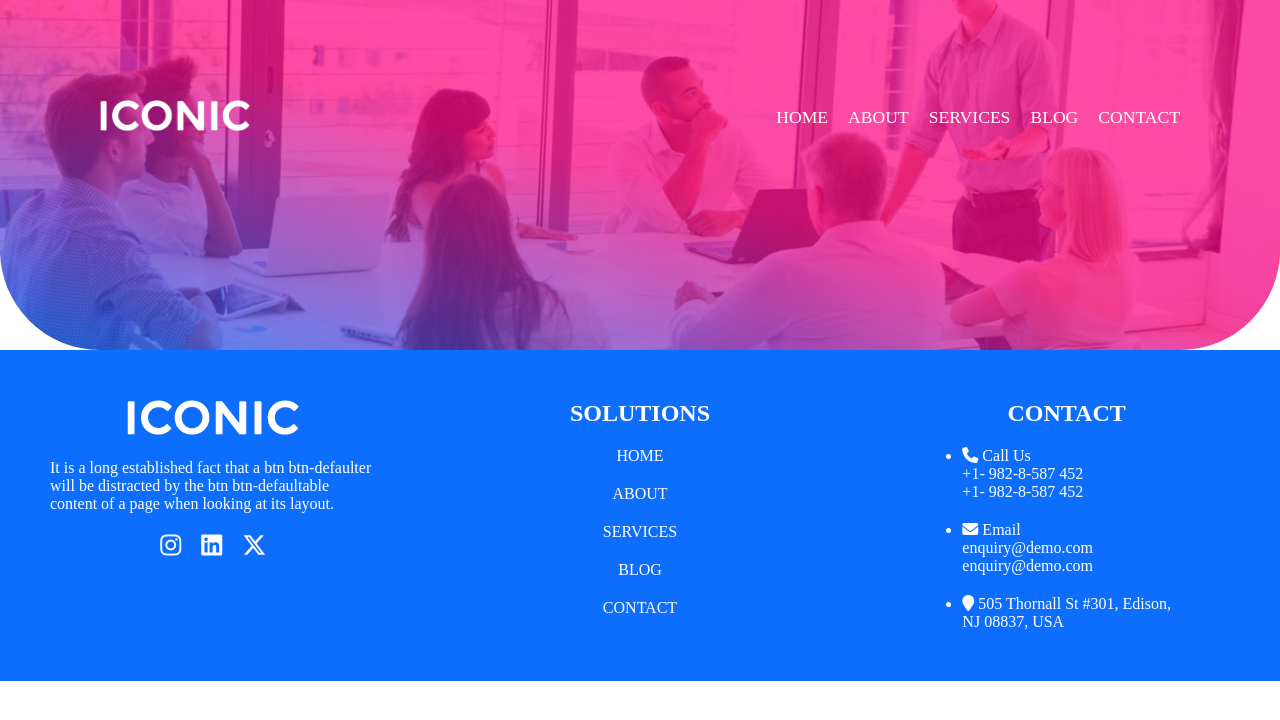
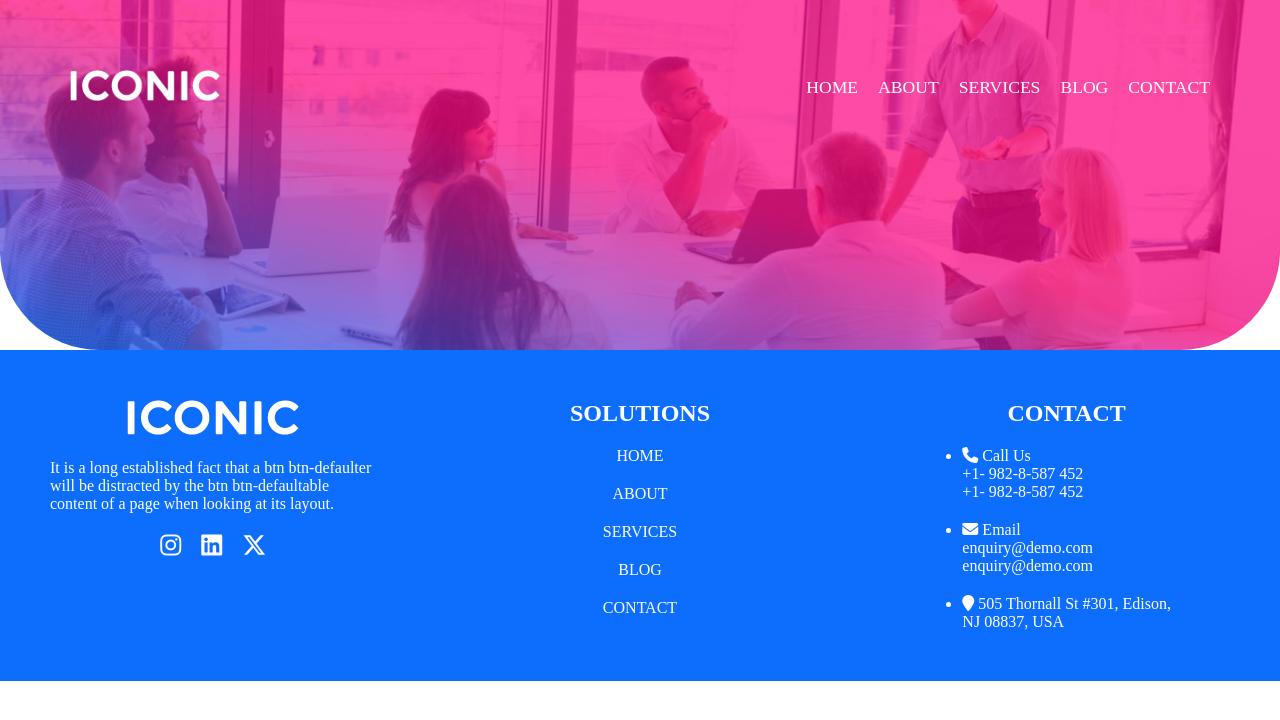
Before and after one commit to JonathAM20/angular-templates, an Angular app: page /iconic in a window 1280 px wide. Shown: the top 720 px of the page. Built offline with nearby package versions, Linux system fonts and the light colour scheme.

Commit message:
Margin css property updated on menu1 component

```diff
--- a/src/app/component/menu/1/menu1/menu1.component.css
+++ b/src/app/component/menu/1/menu1/menu1.component.css
@@ -6,7 +6,7 @@
     display: flex;
     justify-content: space-between;
     align-items: center;
-    margin: 100px;
+    margin: 70px;
 }
 
 .logo-mobile-item {
```
